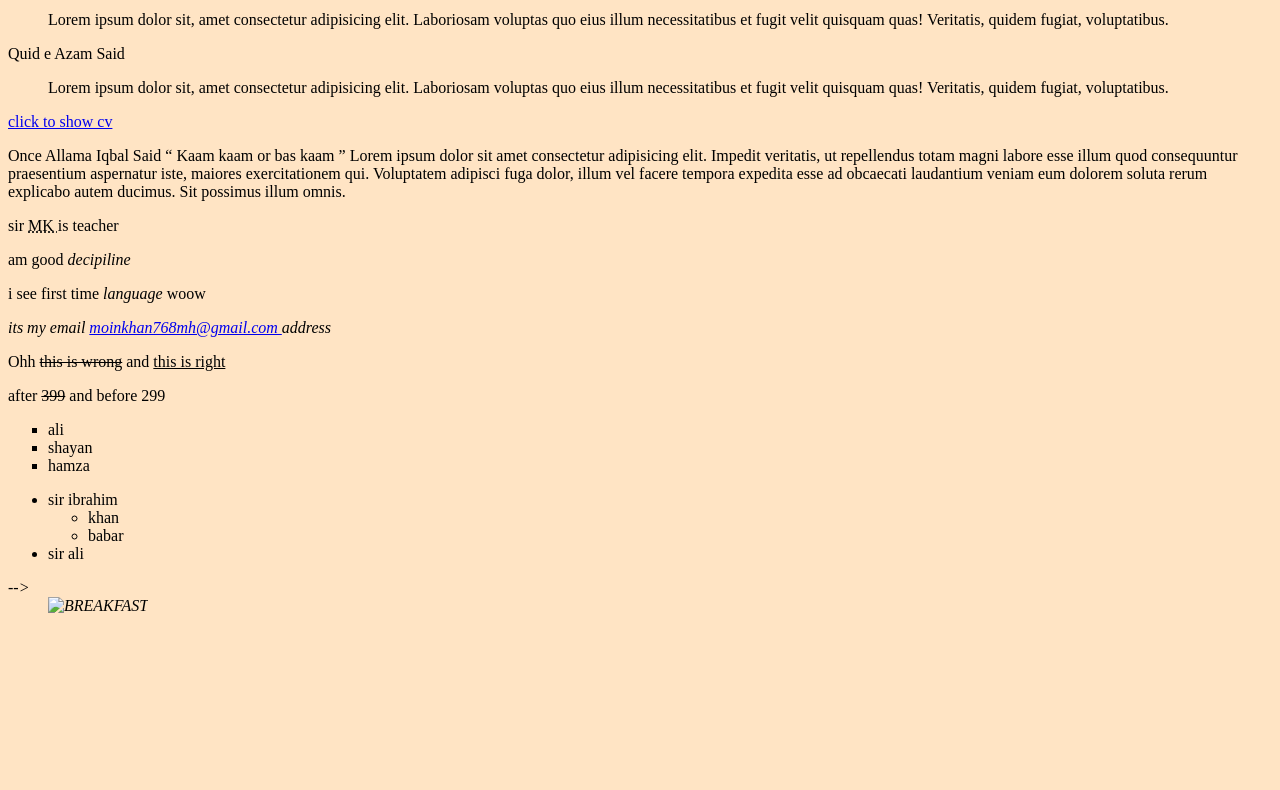
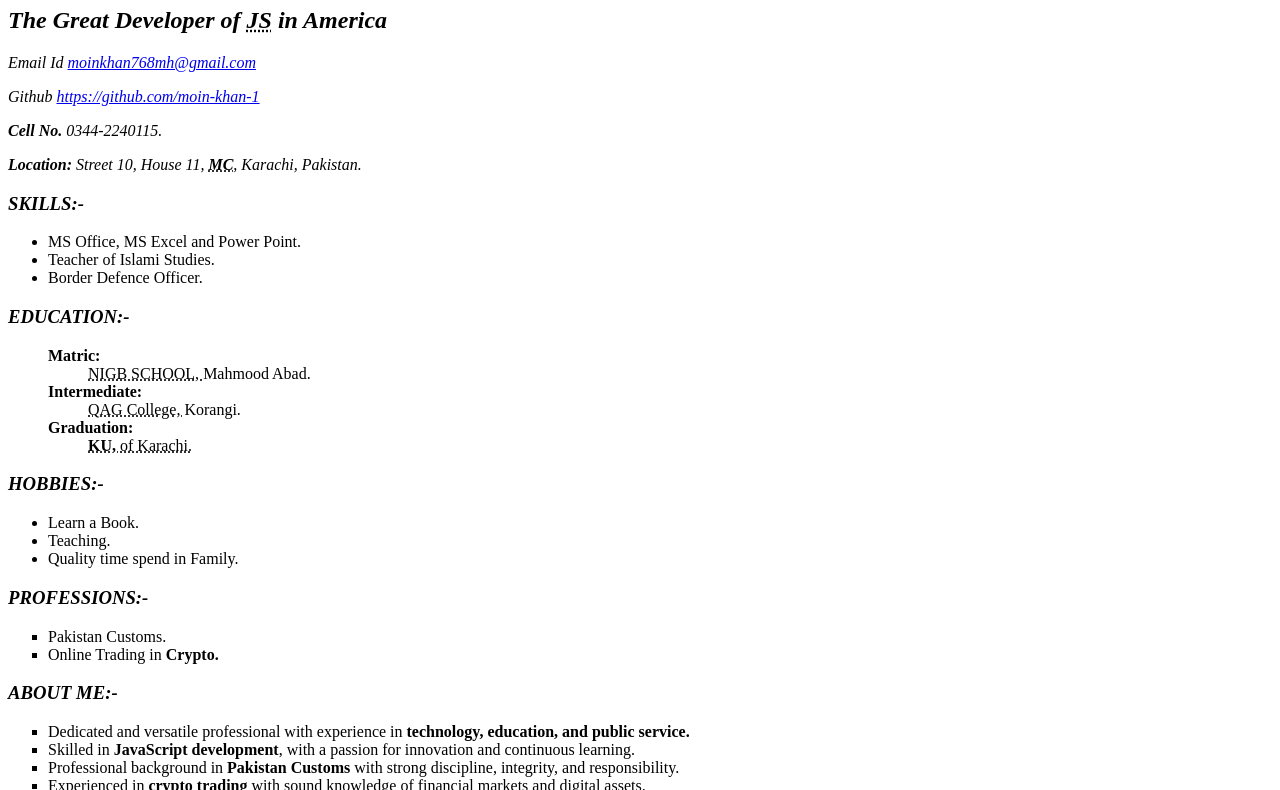
Before and after one commit to moin-khan-1/CV_HTML, a plain HTML site: page index.html in a window 1280 px wide. Shown: the part 73-863 px from the top of the page. Before the commit the page ends 800 px from the top, so only its background shows below. Drawn offline with Linux system fonts and the light colour scheme.

Commit message:
added index.html

```diff
--- a/index.html
+++ b/index.html
@@ -4,86 +4,69 @@
 <head>
     <meta charset="UTF-8">
     <meta name="viewport" content="width=device-width, initial-scale=1.0">
-    <title>List</title>
+    <title>ASSIGNMENT OF CV</title>
 </head>
 
 <body>
-    <p>this is a para with <strong>importnat</strong> word </p>
+    <H1><B>HAFIZ MOIN UD DIN CHISHTI</B></H1>
 
-    <!-- Block quote (for long sentance)-->
-    <p> Quid e Azam Said </p>
-    <blockquote>
-        <p> Lorem ipsum dolor sit, amet consectetur adipisicing elit. Laboriosam voluptas quo eius illum necessitatibus
-            et fugit velit quisquam quas! Veritatis, quidem fugiat, voluptatibus.</p>
-    </blockquote>
+    <H2><Em>The Great Developer of <abbr title="Javascript">JS</abbr> in America</Em></H2>
 
-    <!-- Block quote-->
-    <p> Quid e Azam Said </p>
-    <blockquote>
-        <p> Lorem ipsum dolor sit, amet consectetur adipisicing elit. Laboriosam voluptas quo eius illum necessitatibus
-            et fugit velit quisquam quas! Veritatis, quidem fugiat, voluptatibus.</p>
-    </blockquote>
-    <a href="./CV ASSIGNMENT/CV.HTML">click to show cv</a>
-
-    <!-- <q> (for short sentance) -->
-    <p> Once Allama Iqbal Said <q> Kaam kaam or bas kaam </q> Lorem ipsum dolor sit amet consectetur adipisicing elit.
-        Impedit veritatis, ut repellendus totam magni labore esse illum quod consequuntur praesentium aspernatur iste,
-        maiores exercitationem qui. Voluptatem adipisci fuga dolor, illum vel facere tempora expedita esse ad obcaecati
-        laudantium veniam eum dolorem soluta rerum explicabo autem ducimus. Sit possimus illum omnis. </p>
-
-    <!-- <abbr> (for short form) -->
-    <p> sir <abbr title=" Moin Khan "> MK </abbr> is teacher </p>
-
-    <!-- <cites>   -->
-    <p> am good <cite> decipiline </cite></p>
-
-    <!-- <dfn> -->
-    <p> i see first time <dfn> language </dfn> woow </p>
-
-    <!-- (address) -->
-    <!-- (mailto) -->
     <address>
-        <p>its my email <a href="mailto:moinkhan768mh@gmail.com"> moinkhan768mh@gmail.com </a> address </p>
+        <p> Email Id <a href="mailto:moinkhan768mh@gmail.com">moinkhan768mh@gmail.com</a></p>
+        <p>Github <a href="https://github.com/moin-khan-1">https://github.com/moin-khan-1</a></p>
+        <p><strong> Cell No.</strong> 0344-2240115.</p>
+        <p><strong><b>Location:</b></strong><cite> Street 10, House 11, <abbr title="Manzoor Colony"><b>MC</b>,</abbr>
+                Karachi,</cite><dfn> Pakistan.</dfn></p>
     </address>
 
-    <!-- change content <del> delete and <ins> underline, <s>  -->
-
-    <p> Ohh <del> this is wrong</del> and <ins> this is right </ins></p>
-    <p> after <s>399</s> and before 299 </p>
-
-    <!-- (list)  <ol> order list justify <ul> un order list un justify and (type=) -->
-    <ul type="square">
-        <li>ali</li>
-        <li>shayan</li>
-        <li>hamza</li>
+    <h3><b><Em>SKILLS:-</Em></b></h3>
+    <ul>
+        <li> MS Office, MS Excel and Power Point. </li>
+        <li> Teacher of Islami Studies. </li>
+        <li> Border Defence Officer.</li>
     </ul>
 
-    <!-- (nasted list) -->
+    <h3><b><em>EDUCATION:-</em></b></h3>
+    <ol>
+        <dl>
+            <dt><b>Matric:</b></dt>
+            <dd><abbr title="Noor e Islam Govt Boys School">NIGB SCHOOL, </abbr>Mahmood Abad. </dd>
+            <dt><b>Intermediate:</b></dt>
+            <dd><abbr title="Quaid e Azam Govt College">QAG College, </abbr> Korangi.</dd>
+            <dt><b>Graduation:</b></dt>
+            <dd><abbr title="Karachi University"><b>KU, </b> of Karachi.</abbr></dd>
+        </dl>
+    </ol>
+
+    <h3><b><em>HOBBIES:-</em></b></h3>
     <ul>
-        <li> sir ibrahim </li>
-        <ul>
-            <li>khan</li>
-            <li>babar</li>
-        </ul>
-
-        <li> sir ali </li>
+        <li>Learn a Book.</li>
+        <li>Teaching.</li>
+        <li>Quality time spend in Family.</li>
     </ul>
 
-    <!-- practice -- write a list in <dl> --> <dfn> --> <dd>
+    <h3><b><em>PROFESSIONS:-</em></b></h3>
+    <ul type="square">
+        <li>Pakistan Customs.</b> </li>
+        <li>Online Trading in <b>Crypto.</b></li>
+    </ul>
 
-            <!-- image -->
-            <!-- all functions style background pixels -->
+    <h3><b><em>ABOUT ME:-</em></b></h3>
+    <ul type="square">
+        <li>Dedicated and versatile professional with experience in <b>technology, education, and public service.</b>
+        </li>
+        <li>Skilled in <b>JavaScript development</b>, with a passion for innovation and continuous learning.</li>
+        <li>Professional background in <b>Pakistan Customs</b> with strong discipline, integrity, and responsibility.
+        </li>
+        <li>Experienced in <b>crypto trading</b> with sound knowledge of financial markets and digital assets.</li>
+        <li>Qualified <b>teacher of Islamic Studies</b>, committed to sharing knowledge with sincerity.</li>
+        <li>Focused on bringing <b>knowledge, innovation, and sincerity</b> to both professional and personal endeavors.
+        </li>
+    </ul>
 
-            <body>
-                <style>
-                    body {
-                        background-color: bisque;
-                    }
-                </style>
-            </body>
-
-            <img src="./CV ASSIGNMENT/image/image.jpeg" alt="BREAKFAST" srcset="" width="250" height="300">
-
+    <h3><b><em>CLICK TO JOIN ME:-</em></b></h3>
+    <a href="https://github.com/moin-khan-1">https://github.com/moin-khan-1</a>
 
 
 </body>
```
Also changed, not shown: image/image.jpeg (added).
